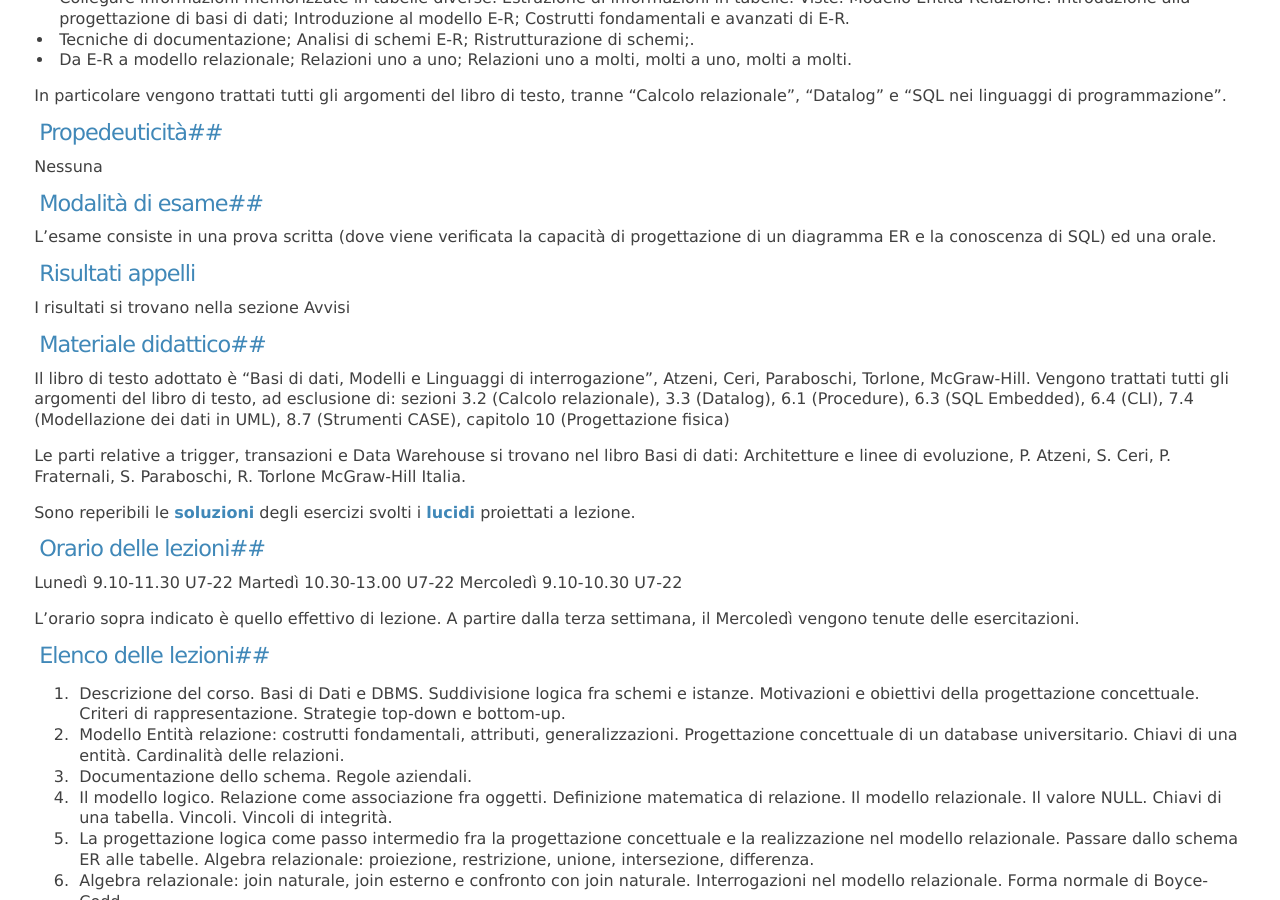
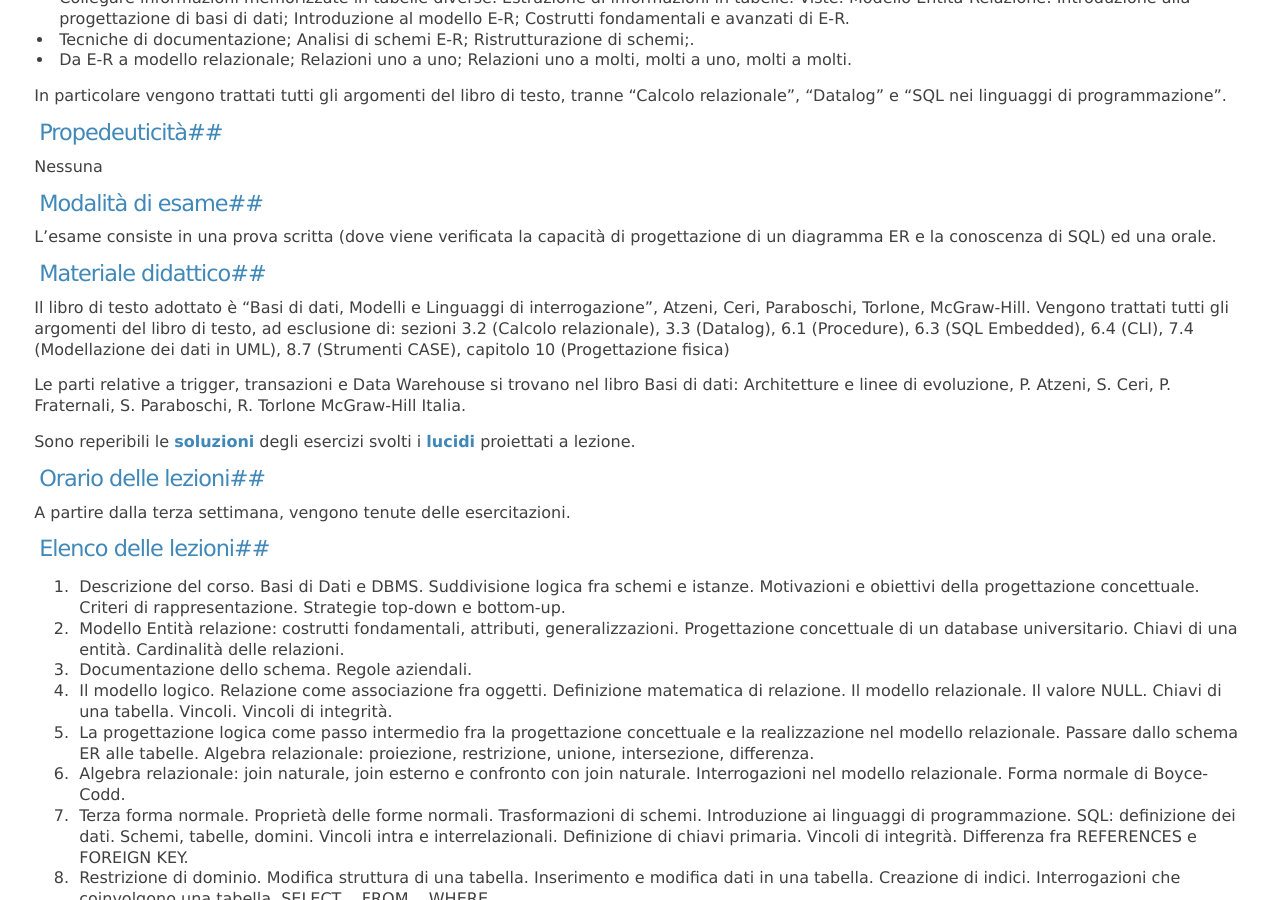
Before and after one commit to gdv/gianluca.dellavedova.org, a Jekyll site: the page built from didattica/Basi_Dati/2011-2012.md, in a window 1280 px wide and 900 px high, scrolled down 521 px. Built offline with Jekyll 4.4.1, drawn with Linux system fonts in a browser that asks for light colours; Markdown is read by kramdown in place of the engine named in the settings.

Commit message:
modifica orario

```diff
--- a/didattica/Basi_Dati/2011-2012.md
+++ b/didattica/Basi_Dati/2011-2012.md
@@ -34,10 +34,6 @@ Nessuna
 
 L'esame consiste in una prova scritta (dove viene verificata la capacità di progettazione di un diagramma ER e la conoscenza di SQL) ed una orale.
 
-## Risultati appelli
-
-I risultati si trovano nella sezione Avvisi
-
 ##Materiale didattico##
 
 Il libro di testo adottato è “Basi di dati, Modelli e Linguaggi di interrogazione”, Atzeni, Ceri, Paraboschi, Torlone, McGraw-Hill.
@@ -56,12 +52,7 @@ degli esercizi svolti i
 
 ##Orario delle lezioni##
 
-Lunedì  9.10-11.30	U7-22
-Martedì 10.30-13.00	U7-22
-Mercoledì   9.10-10.30	U7-22
-
-L'orario sopra indicato è quello effettivo di lezione.
-A partire dalla terza settimana, il Mercoledì vengono tenute delle esercitazioni.
+A partire dalla terza settimana, vengono tenute delle esercitazioni.
 
 
 ##Elenco delle lezioni##
```
